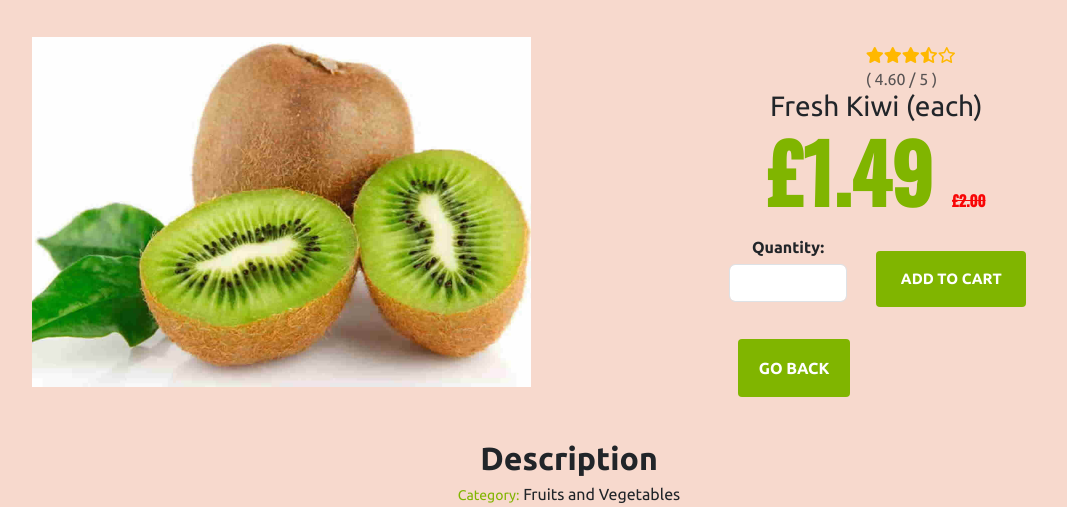
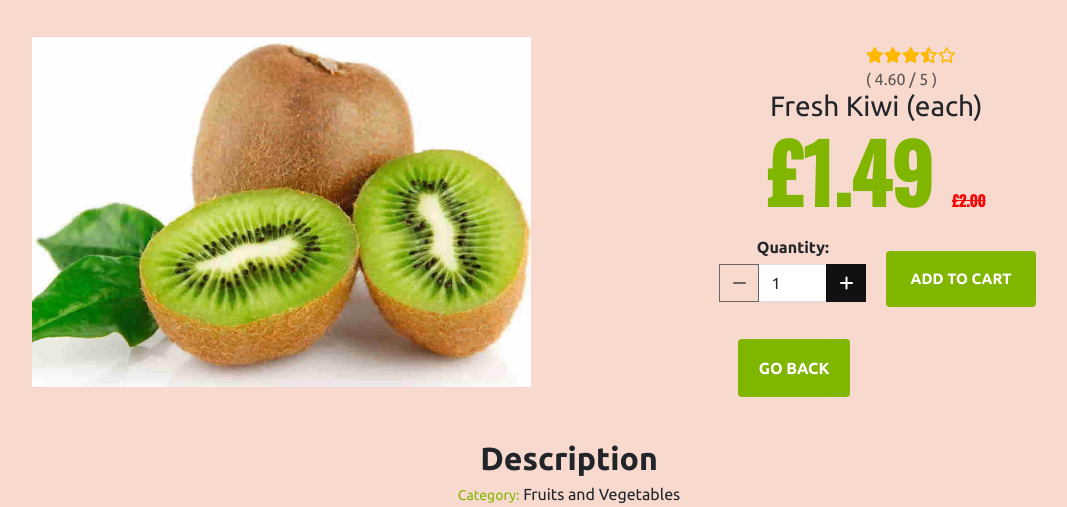
Before and after one commit to Esmael-Pinho/fourth-milestone-project, a Django app: page /products/1 in a window 1280 px wide. Shown: the part 265-772 px from the top of the page, without its empty margins (71-1138 px from the left). Run offline with Django 3.2, Linux system fonts and the light colour scheme; data comes from the database, SQL or seed files in the repository; some libraries are stand-ins or nearby versions; some web fonts are replaced.

Commit message:
added quantity input buttons

```diff
--- /dev/null
+++ b/products/templates/products/includes/quantity_input_script.html
@@ -0,0 +1,44 @@
+<script type="text/javascript">
+
+    // Disable +/- buttons outside 1-99 range
+    function handleEnableDisable(itemId) {
+        var currentValue = parseInt($(`#id_qty_${itemId}`).val());
+        var minusDisabled = currentValue < 2;
+        var plusDisabled = currentValue > 98;
+        $(`#decrement-qty_${itemId}`).prop('disabled', minusDisabled);
+        $(`#increment-qty_${itemId}`).prop('disabled', plusDisabled);
+    }
+
+    // Ensure proper enabling/disabling of all inputs on page load
+    var allQtyInputs = $('.qty_input');
+    for(var i = 0; i < allQtyInputs.length; i++){
+        var itemId = $(allQtyInputs[i]).data('item_id');
+        handleEnableDisable(itemId);
+    }
+
+    // Check enable/disable every time the input is changed
+    $('.qty_input').change(function() {
+        var itemId = $(this).data('item_id');
+        handleEnableDisable(itemId);
+    });
+
+    // Increment quantity
+    $('.increment-qty').click(function(e) {
+       e.preventDefault();
+       var closestInput = $(this).closest('.input-group').find('.qty_input')[0];
+       var currentValue = parseInt($(closestInput).val());
+       $(closestInput).val(currentValue + 1);
+       var itemId = $(this).data('item_id');
+       handleEnableDisable(itemId);
+    });
+
+    // Decrement quantity
+    $('.decrement-qty').click(function(e) {
+       e.preventDefault();
+       var closestInput = $(this).closest('.input-group').find('.qty_input')[0];
+       var currentValue = parseInt($(closestInput).val());
+       $(closestInput).val(currentValue - 1);
+       var itemId = $(this).data('item_id');
+       handleEnableDisable(itemId);
+    });
+</script>
--- a/products/templates/products/product_detail.html
+++ b/products/templates/products/product_detail.html
@@ -70,11 +70,30 @@
                             <form class="form" action="{% url 'add_to_bag' product.id %}" method="POST">
                                 {% csrf_token %}
                                 <div class="form-row row justify-content-evenly">
-                                    <div class="col-sm-12 col-lg-4 m-0 p-0">
+                                    <div class="col-sm-12 col-lg-5 m-0 p-0">
                                         <p class="text-align-start text-center"><strong>Quantity:</strong></p>
-                                        <div class="form-group detail-group">
+                                        <div class="form-group w-100">
                                             <div class="input-group">
-                                                <input class="form-control qty_input" type="number" name="quantity" value="{{ product.quantity }}" min="1" max="99" data-item_id="{{ product.id }}" id="id_qty_{{ product.id }}">
+                                                <div class="input-group-prepend">
+                                                    <button class="decrement-qty btn btn-black rounded-0"
+                                                        data-item_id="{{ product.id }}" id="decrement-qty_{{ product.id }}">
+                                                        <span class="icon">
+                                                            <i class="fas fa-minus"></i>
+                                                        </span>
+                                                    </button>
+                                                </div>
+                                                <input class="form-control qty_input" type="number"
+                                                    name="quantity" value="1" min="1" max="99"
+                                                    data-item_id="{{ product.id }}"
+                                                    id="id_qty_{{ product.id }}">
+                                                <div class="input-group-append">
+                                                    <button class="increment-qty btn btn-black rounded-0"
+                                                        data-item_id="{{ product.id }}" id="increment-qty_{{ product.id }}">
+                                                        <span class="icon">
+                                                            <i class="fas fa-plus"></i>
+                                                        </span>
+                                                    </button>
+                                                </div>
                                             </div>
                                         </div>
                                     </div>
@@ -117,3 +136,8 @@
 
 
 {% endblock %}
+
+{% block postloadjs %}
+    {{ block.super }}
+    {% include 'products/includes/quantity_input_script.html' %}
+{% endblock %}
--- a/static/css/base.css
+++ b/static/css/base.css
@@ -157,6 +157,11 @@ main {
     left: 0;
 }
 
+.btn-black,
+.btn-black:hover {
+    background-color: var(--black);
+    color: var(--white);
+}
 
 .green {
     color: var(--green);
```
